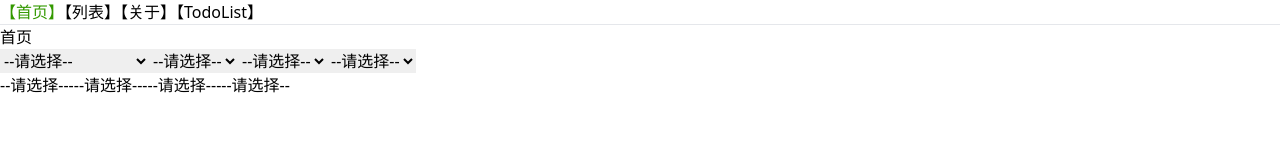
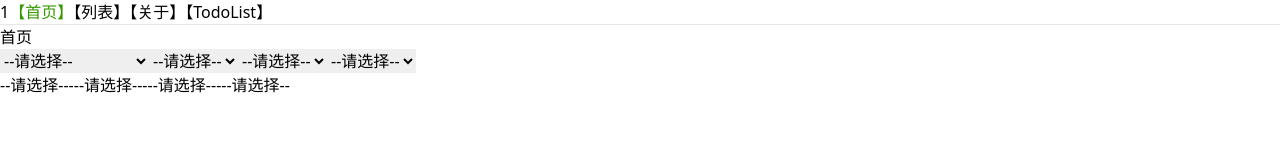
Before and after one commit to btc022003/live-course-0619, a Vue app: page /list in a window 1280 px wide. Shown: the top 160 px of the page. Built offline with nearby package versions, Linux system fonts and the light colour scheme.

Commit message:
add pinia

```diff
--- a/package.json
+++ b/package.json
@@ -10,6 +10,7 @@
   "dependencies": {
     "@wangeditor/editor": "^5.1.1",
     "@wangeditor/editor-for-vue": "^5.1.11",
+    "pinia": "^2.0.22",
     "vue": "^3.2.25",
     "vue-router": "^4.0.16"
   },
--- a/src/App.vue
+++ b/src/App.vue
@@ -2,10 +2,17 @@
 // This starter template is using Vue 3 <script setup> SFCs
 // Check out https://vuejs.org/api/sfc-script-setup.html#script-setup
 // import HelloWorld from './components/HelloWorld.vue';
-import Demo from './components/Demo.vue';
+// import Demo from './components/Demo.vue';
+
+import useCounterStore from "./stores/counter";
+const store = useCounterStore();
+const clickHandle = () => {
+  store.plus();
+};
 </script>
 
 <template>
+  <button @click="clickHandle">{{ store.count }}</button>
   <!-- <img alt="Vue logo" src="./assets/logo.png" />
   <Demo /> -->
   <router-link :to="{ name: 'Home' }">【首页】</router-link>
--- a/src/main.ts
+++ b/src/main.ts
@@ -1,7 +1,10 @@
-import { createApp } from 'vue';
-import './assets/main.css';
-import App from './App.vue';
-import router from './router';
+import { createApp } from "vue";
+import { createPinia } from "pinia";
+import "./assets/main.css";
+import App from "./App.vue";
+import router from "./router";
+
+const pinia = createPinia();
 
 // 可以直接使用router插件
-createApp(App).use(router).mount('#app'); // vue3中创建项目的方式
+createApp(App).use(router).use(pinia).mount("#app"); // vue3中创建项目的方式
--- /dev/null
+++ b/src/stores/counter.ts
@@ -0,0 +1,14 @@
+import { defineStore } from "pinia";
+
+const useCounterStore = defineStore("counter", {
+  state: () => ({
+    count: 1,
+  }),
+  actions: {
+    plus() {
+      this.count++;
+    },
+  },
+});
+
+export default useCounterStore;
```
Also changed, not shown: 1 other file (tests, documents, lock files or other folders).
